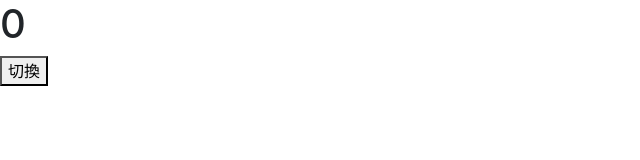
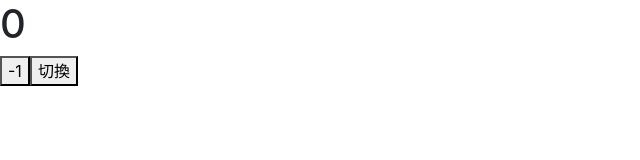
Before and after one commit to karinhsin/React_tutorial, a React (Create React App) app: page / in a window 1280 px wide. Shown: the top 160 px of the page, without its empty margins (0-640 px from the left). Built offline with nearby package versions, Linux system fonts and the light colour scheme.

Commit message:
生命周期-函式型元件-useEffect-didUpdate

```diff
--- a/src/components/LifecycleFC.js
+++ b/src/components/LifecycleFC.js
@@ -7,12 +7,31 @@ const initialState = () => {
 
 function LifecycleFC(props) {
   const [total, setTotal] = useState(initialState())
+  const [didMount, setDidMount] = useState(false)
 
   // 模擬componentDidMount
   useEffect(() => {
     // didMount
-        console.log('componentDidMount(like)')
+    console.log('componentDidMount(模擬)')
+
+    // 設定目前進入didMount階段
+    setDidMount(true)
   }, [])
+
+  // 模擬componentDidUpdate+componentDidMount
+  // didMount時因為total會改變也會執行一次
+  useEffect(() => {
+    console.log('componentDidUpdate+componentDidMount(模擬)', total)
+  }, [total])
+
+  // 只模擬componentDidUpdate
+  // 利用didMount狀態值來完整模擬
+  // eslint會有警告(注意：不需要加入didMount狀態在依賴陣列中)
+  useEffect(() => {
+    if (didMount) {
+      console.log('componentDidUpdate(模擬)', total)
+    }
+  }, [total])
 
   return (
     <>
@@ -24,6 +43,13 @@ function LifecycleFC(props) {
       >
         {total}
       </h1>
+      <button
+        onClick={() => {
+          setTotal(total - 1)
+        }}
+      >
+        -1
+      </button>
     </>
   )
 }
```
Also changed, not shown: src/components/LifecycleCC.js (indentation only). Lines whose indentation alone changed are shown as unchanged.
